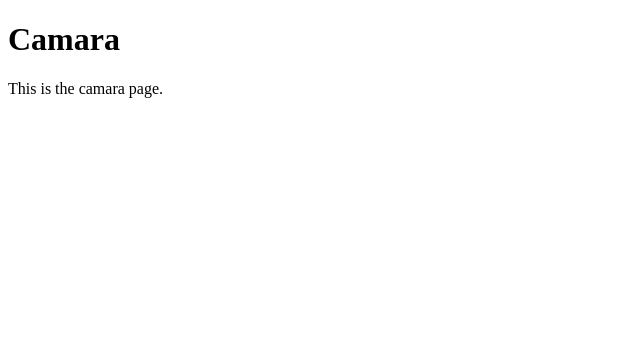
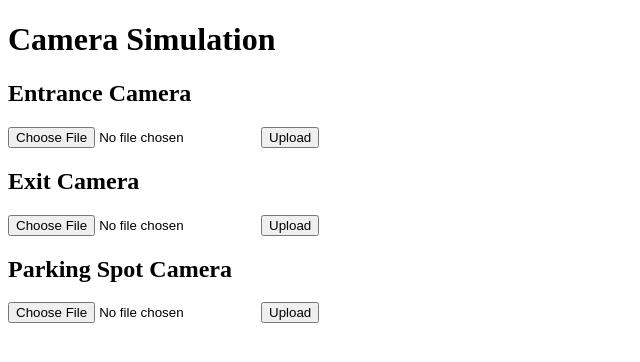
Before and after one commit to qwe2820435o2/its-parking-management-ui, a Next.js app: page /camara in a window 1280 px wide. Shown: the top 362 px of the page, without its empty margins (0-640 px from the left). Built offline with nearby package versions, Linux system fonts and the light colour scheme.

Commit message:
feat(upload): three upload

```diff
--- a/src/pages/camara.tsx
+++ b/src/pages/camara.tsx
@@ -1,10 +1,104 @@
-import React from 'react';
+import React, {useState} from 'react';
+import {Input} from "@/components/ui/input";
+import {Button} from "@/components/ui/button";
+import axios from "axios";
 
 const Camara = () => {
+
+    const [entranceImage, setEntranceImage] = useState<File | null>(null);
+    const [exitImage, setExitImage] = useState<File | null>(null);
+    const [parkingSpotImage, setParkingSpotImage] = useState<File | null>(null);
+
+    const handleFileChange = (
+        event: React.ChangeEvent<HTMLInputElement>,
+        setImage: React.Dispatch<React.SetStateAction<File | null>>
+    ) => {
+        const file = event.target.files?.[0] || null;  // 如果没有文件，则设置为 null
+        setImage(file);  // 更新状态
+    };
+
+    const handleSubmit = async (image: File | null, cameraType: string) => {
+        if (!image) {
+            alert(`Please upload an image for the ${cameraType} camera.`);
+            return;
+        }
+
+        const formData = new FormData();
+        formData.append('image', image);  // 将图片添加到表单数据中
+        formData.append('cameraType', cameraType);  // 可以添加其他参数，如摄像头类型
+
+        try {
+            const response = await axios.post('/api/upload-image', formData, {
+                headers: {
+                    'Content-Type': 'multipart/form-data',
+                },
+            });
+
+            if (response.status === 200) {
+                alert(`${cameraType} camera image uploaded successfully!`);
+            }
+        } catch (error) {
+            console.error('Image upload failed:', error);
+            alert('Image upload failed.');
+        }
+    };
+
     return (
-        <div>
-            <h1 className="text-2xl font-bold">Camara</h1>
-            <p>This is the camara page.</p>
+        <div className="max-w-4xl mx-auto p-6 bg-white shadow-md rounded-lg">
+            <h1 className="text-3xl font-bold mb-6 text-gray-800">Camera Simulation</h1>
+
+            <div className="mb-6">
+                <h2 className="text-xl font-semibold mb-2">Entrance Camera</h2>
+                <Input type="file" onChange={(e) => handleFileChange(e, setEntranceImage)}
+                       className="block w-full border p-2 mb-2"/>
+                {entranceImage && (
+                    <div className="mt-4">
+                        <img src={URL.createObjectURL(entranceImage)} alt="Entrance"
+                             className="w-56 h-36 rounded-md"/>
+                    </div>
+                )}
+                <Button variant="default" onClick={() => handleSubmit(entranceImage, 'Entrance')}>
+                    Upload
+                </Button>
+            </div>
+
+            <div className="mb-6">
+                <h2 className="text-xl font-semibold mb-2">Exit Camera</h2>
+                <Input
+                    type="file"
+                    onChange={(e) => handleFileChange(e, setExitImage)}
+                    className="block w-full border p-2 mb-2"
+                />
+                {exitImage && (
+                    <div className="mt-4">
+                        <img src={URL.createObjectURL(exitImage)} alt="Exit"
+                             className="w-56 h-36 rounded-md"/>
+                    </div>
+                )}
+
+                <Button variant="default" onClick={() => handleSubmit(exitImage, 'Exit')}>
+                    Upload
+                </Button>
+            </div>
+
+            <div className="mb-6">
+                <h2 className="text-xl font-semibold mb-2">Parking Spot Camera</h2>
+                <Input
+                    type="file"
+                    onChange={(e) => handleFileChange(e, setParkingSpotImage)}
+                    className="block w-full border p-2 mb-2"
+                />
+                {parkingSpotImage && (
+                    <div className="mt-4">
+                        <img src={URL.createObjectURL(parkingSpotImage)} alt="parkingSpot"
+                             className="w-56 h-36 rounded-md"/>
+                    </div>
+                )}
+                <Button variant="default" onClick={() => handleSubmit(parkingSpotImage, 'Parking Spot')}>
+                    Upload
+                </Button>
+            </div>
+
         </div>
     );
 };
```
